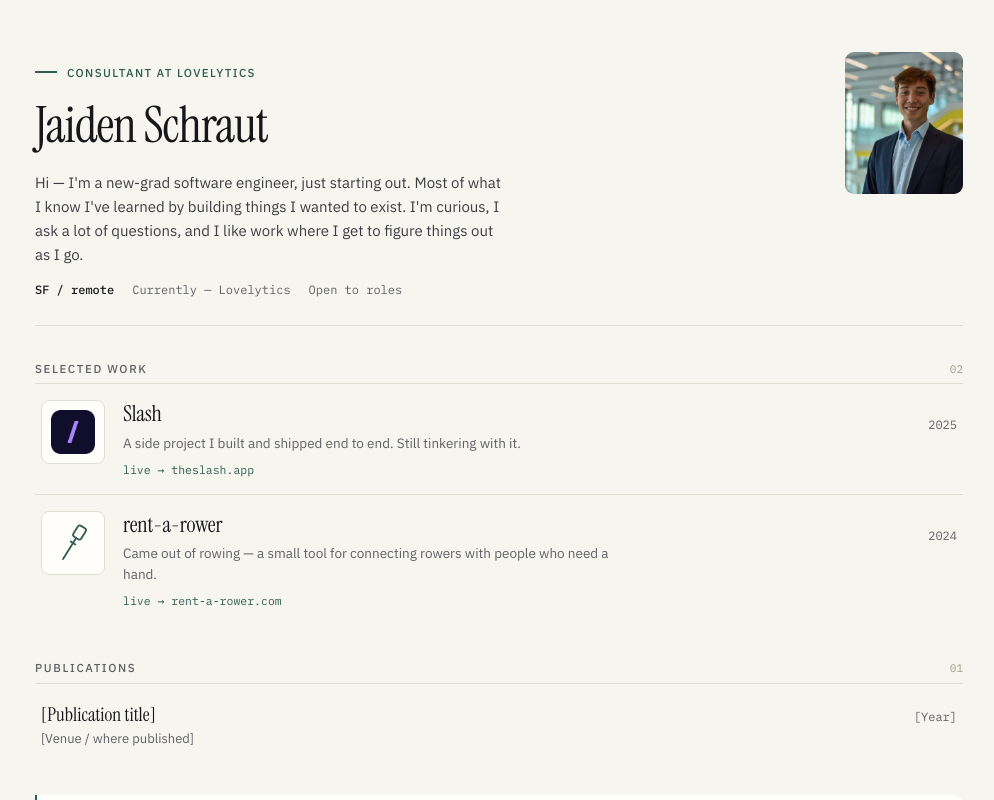
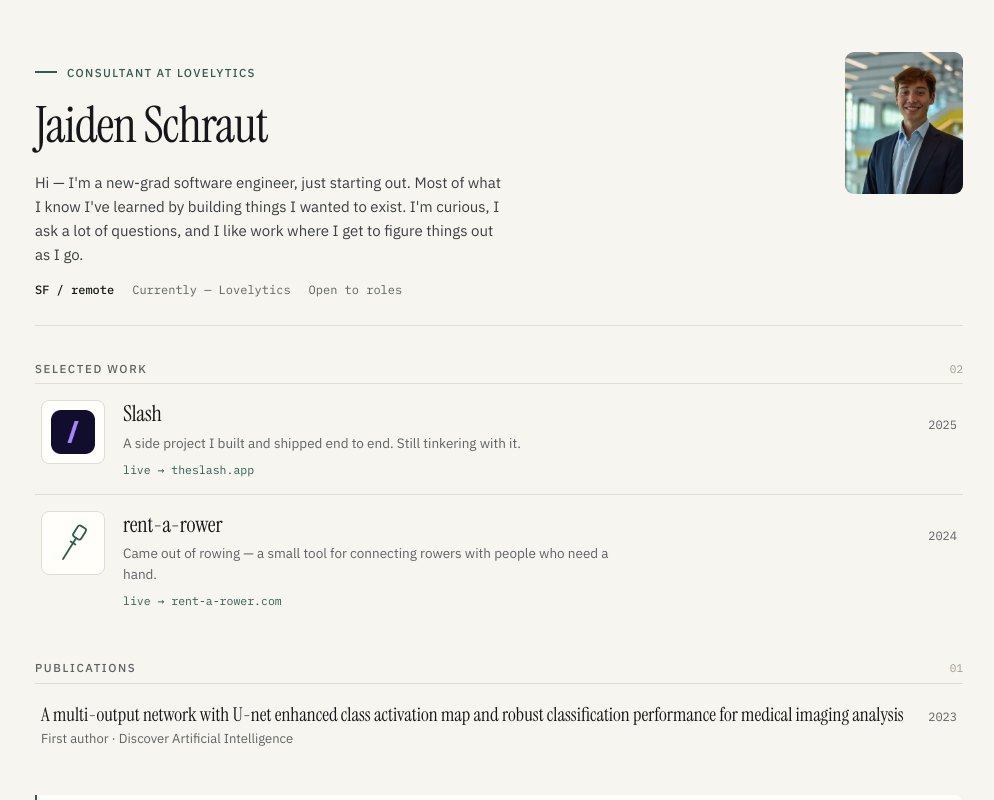
Before and after one commit to JXS2/jaidenschraut, a Next.js app: page / in a window 1280 px wide. Shown: the top 800 px of the page, without its empty margins (141-1135 px from the left). Built offline with nearby package versions, Linux system fonts and the light colour scheme.

Commit message:
Wire in the real publication
Replaces the placeholder PUBLICATIONS entry with Jaiden's first-author paper
in Discover Artificial Intelligence, linked to its DOI. The row now renders as
a link rather than plain text, and README drops the publication from the list
of values still needing real content.

```diff
--- a/app/page.tsx
+++ b/app/page.tsx
@@ -87,17 +87,13 @@ type Publication = {
   url: string;
 };
 
-/**
- * TODO(content): the one entry is a placeholder. Jaiden supplies the real
- * title / venue / year / url; replacing this array is the only edit the
- * section needs.
- */
 const PUBLICATIONS: Publication[] = [
   {
-    title: "[Publication title]",
-    venue: "[Venue / where published]",
-    year: "[Year]",
-    url: "",
+    title:
+      "A multi-output network with U-net enhanced class activation map and robust classification performance for medical imaging analysis",
+    venue: "First author · Discover Artificial Intelligence",
+    year: "2023",
+    url: "https://doi.org/10.1007/s44163-022-00045-1",
   },
 ];
 
```
Also changed, not shown: 1 other file (tests, documents, lock files or other folders).
